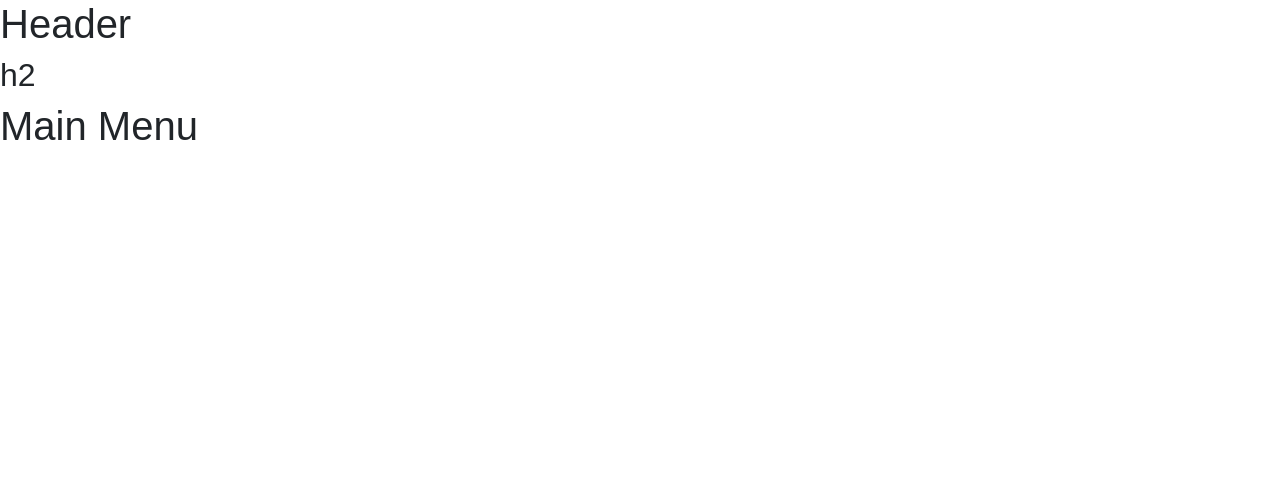
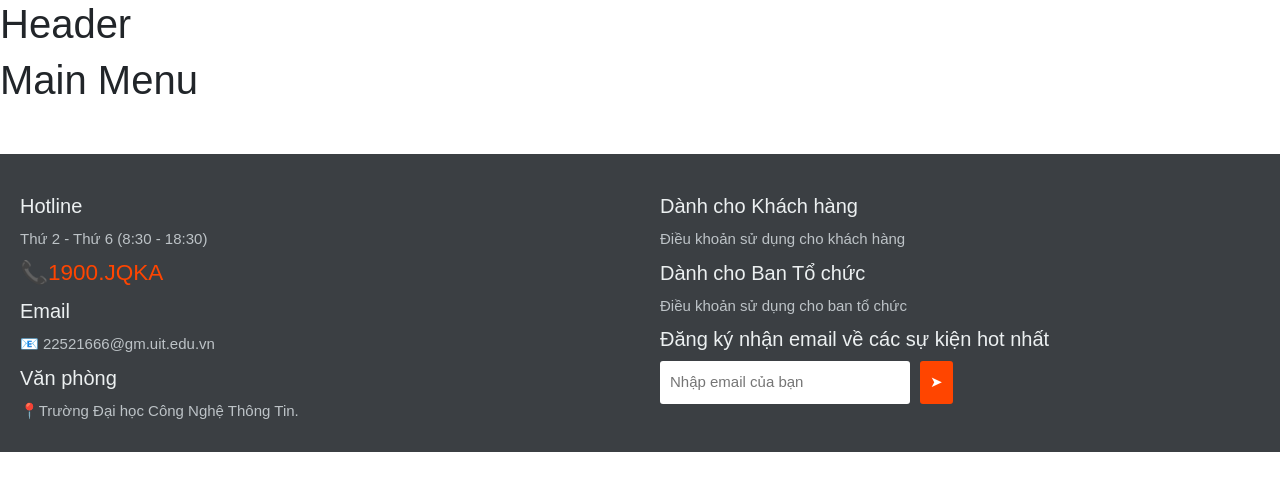
Before and after one commit to SPRINGPEACHVINH/NT208, a React (Create React App) app in the folder frontend-ticketx88/: page / in a window 1280 px wide. Shown: the top 490 px of the page. Built offline with nearby package versions, Linux system fonts and the light colour scheme.

Commit message:
added footer

```diff
--- a/frontend-ticketx88/src/components/DefaultComponent/DefaultComponent.jsx
+++ b/frontend-ticketx88/src/components/DefaultComponent/DefaultComponent.jsx
@@ -1,11 +1,13 @@
 import React from "react"
 import Header from "../Header/Header"
+import Footer from "../Footer/Footer"
 
 const DefaultComponent = ({ children }) => {
     return (
         <div>
             <Header />
             {children}
+            <Footer />
         </div>
     )
 }
--- /dev/null
+++ b/frontend-ticketx88/src/components/Footer/Footer.jsx
@@ -0,0 +1,12 @@
+import React from 'react';
+import ShowFooter from './ShowFooter';
+
+const App = () => {
+  return (
+    <div>
+      <ShowFooter />
+    </div>
+  );
+};
+
+export default App;
--- /dev/null
+++ b/frontend-ticketx88/src/components/Footer/ShowFooter.js
@@ -0,0 +1,46 @@
+import React from "react";
+import "../../styles/Footer.css";
+
+const ShowFooter = () => {
+  return (
+    <footer className="footer">
+      <div className="footer-container">
+        <div className="footer-section contact-info">
+          <h3>Hotline</h3>
+          <p>Thứ 2 - Thứ 6 (8:30 - 18:30)</p>
+          <p className="hotline">📞1900.JQKA</p>
+
+          <h3>Email</h3>
+          <p>
+            📧{" "}
+            <a href="mailto:22521666@gm.uit.edu.vn">22521666@gm.uit.edu.vn</a>
+          </p>
+
+          <h3>Văn phòng</h3>
+          <a
+            href="https://maps.app.goo.gl/VRiKvC7nGUm4mtKE9"
+            target="_blank"
+            rel="noopener noreferrer"
+          >
+            📍Trường Đại học Công Nghệ Thông Tin.
+          </a>
+        </div>
+        <div className="footer-section">
+          <h3>Dành cho Khách hàng</h3>
+          <p className="terms">Điều khoản sử dụng cho khách hàng</p>
+
+          <h3>Dành cho Ban Tổ chức</h3>
+          <p className="terms">Điều khoản sử dụng cho ban tổ chức</p>
+
+          <h3>Đăng ký nhận email về các sự kiện hot nhất</h3>
+          <form className="email-form">
+            <input type="email" placeholder="Nhập email của bạn" />
+            <button type="submit">➤</button>
+          </form>
+        </div>
+      </div>
+    </footer>
+  );
+};
+
+export default ShowFooter;
--- a/frontend-ticketx88/src/components/Header/Header.jsx
+++ b/frontend-ticketx88/src/components/Header/Header.jsx
@@ -4,7 +4,6 @@ const Header = () => {
     return (
         <div>
             <h1>Header</h1>
-            <h2>h2</h2>
         </div>
     )
 }
--- /dev/null
+++ b/frontend-ticketx88/src/styles/Footer.css
@@ -0,0 +1,79 @@
+.footer {
+    background-color: #3b3f43;
+    color: #bdc3c7;
+    padding: 20px 0;
+    margin-top: 50px;
+    font-family: Arial, sans-serif;
+    font-size: 15px;
+}
+
+.footer-container {
+    display: flex;
+    justify-content: space-between;
+    max-width: 100%;
+    margin: 0 auto;
+    flex-wrap: wrap;
+}
+
+.footer-section {
+    flex: 1;
+    min-width: 200px;
+    margin: 10px 20px;
+}
+
+.footer-section h3 {
+    margin-top: 10px;
+    margin-bottom: 10px;
+    color: #ecf0f1;
+    font-size: 20px;
+}
+
+.footer-section p {
+    margin: 5px 0;
+}
+
+.terms:hover {
+    text-decoration: underline;
+    cursor: pointer;
+}
+
+.footer-section .hotline {
+    font-size: 1.5em;
+    color: orangered;
+}
+
+.footer-section a {
+    color: #bdc3c7;
+    text-decoration: none;
+}
+
+.footer-section a:hover {
+    text-decoration: underline;
+}
+
+.email-form {
+    display: flex;
+    align-items: center;
+}
+
+.email-form input {
+    padding: 10px;
+    border: none;
+    border-radius: 3px;
+    margin-right: 10px;
+    max-width: 250px;
+    flex: 1;
+}
+
+.email-form button {
+    padding: 10px;
+    border: none;
+    background-color: orangered;
+    color: white;
+    cursor: pointer;
+    border-radius: 3px;
+}
+
+.email-form button:hover {
+    background-color: rgb(69, 69, 69);
+}
```
